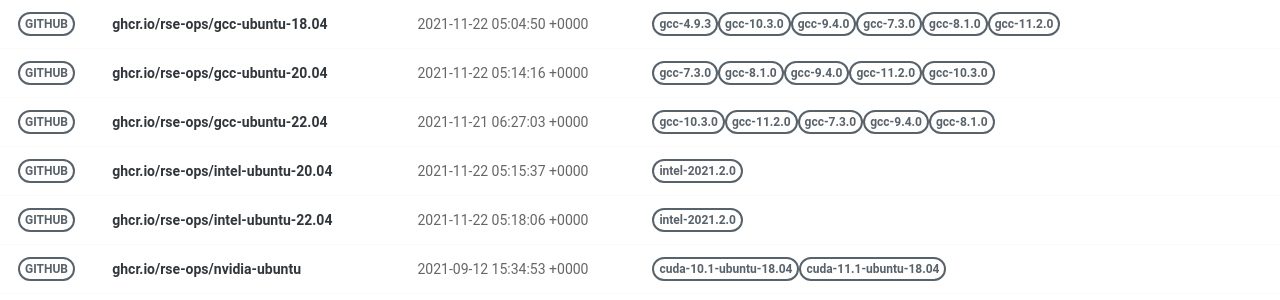
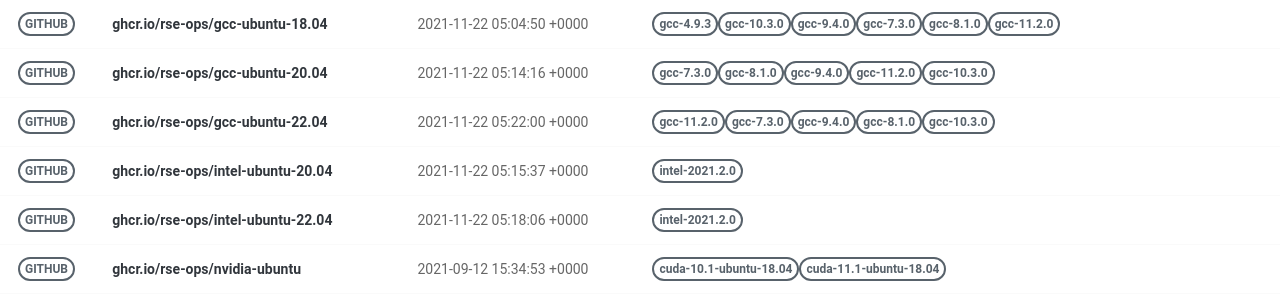
Before and after one commit to rse-ops/docker-images, a Jekyll site: the page built from pages/index.md, in a window 1280 px wide. Shown: the part 375-675 px from the top of the page. Built offline with Jekyll 4.4.1, drawn with Linux system fonts in a browser that asks for light colours; nearby versions of some CDN libraries.

Commit message:
Automated push to update library 2021-11-22

```diff
--- a/_library/ghcr.io-rse-ops-gcc-ubuntu-22.04.md
+++ b/_library/ghcr.io-rse-ops-gcc-ubuntu-22.04.md
@@ -1,14 +1,11 @@
 ---
 layout: container
 name: ghcr.io/rse-ops/gcc-ubuntu-22.04
-updated_at: 2021-11-21 06:27:03.942672
+updated_at: 2021-11-22 05:22:00.650198
 
 
 container_url: https://github.com/orgs/rse-ops/packages/container/package/gcc-ubuntu-22.04
 versions:
- - tag: gcc-10.3.0
-   dockerfile: https://github.com/rse-ops/docker-images/blob/main/ubuntu/gcc/Dockerfile
-   manifest: https://crane.ggcr.dev/manifest/ghcr.io/rse-ops/gcc-ubuntu-22.04:gcc-10.3.0
  - tag: gcc-11.2.0
    dockerfile: https://github.com/rse-ops/docker-images/blob/main/ubuntu/gcc/Dockerfile
    manifest: https://crane.ggcr.dev/manifest/ghcr.io/rse-ops/gcc-ubuntu-22.04:gcc-11.2.0
```
Also changed, not shown: other parts of _library/ghcr.io-rse-ops-gcc-ubuntu-22.04.md (+3 -0 lines).
